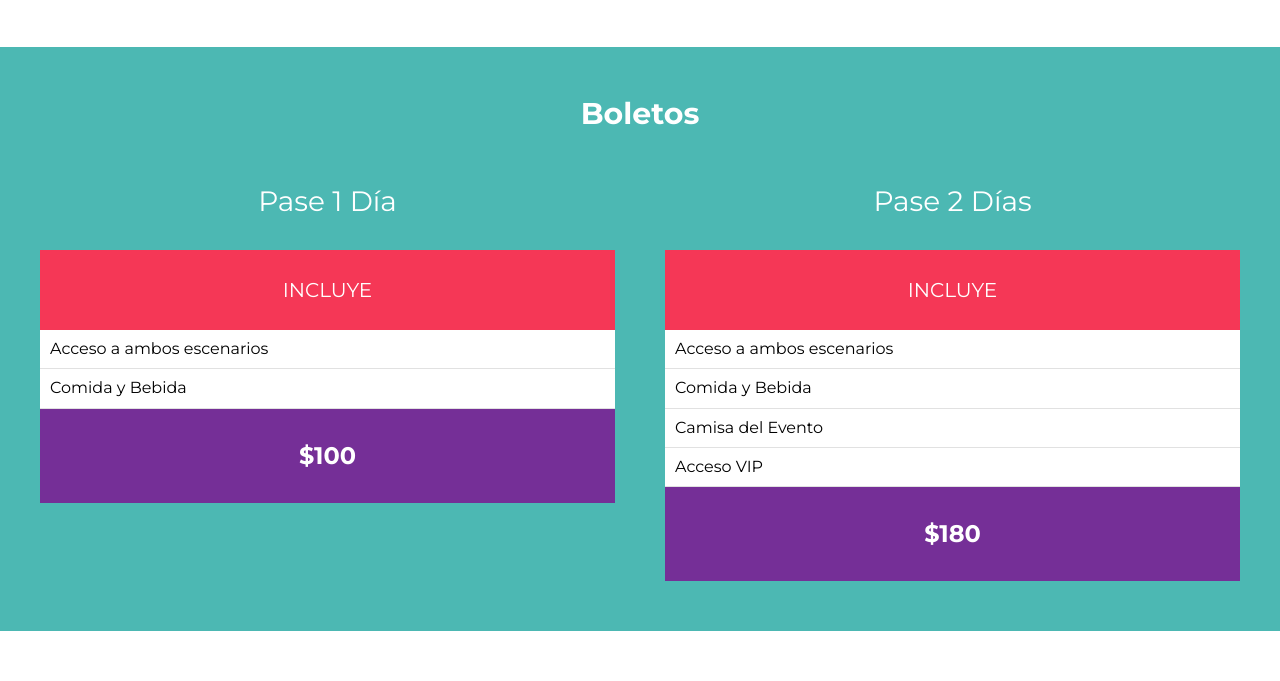
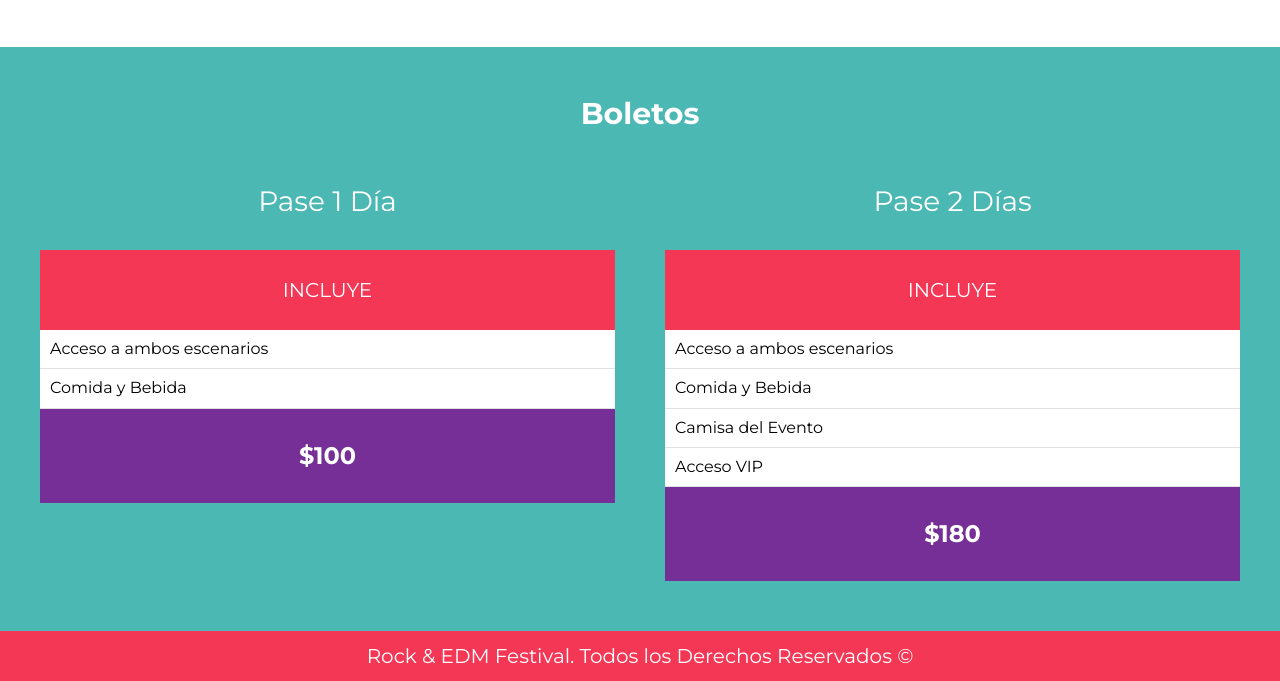
Before and after one commit to fschwalb/FestivalMusica_inicio, a website: page index.html in a window 1280 px wide. Shown: the part 4031-4712 px from the top of the page. Before the commit the page ends 4662 px from the top, so only its background shows below. Drawn offline with nearby package versions, Linux system fonts and the light colour scheme; files that its build step writes are made by us from their sources; files whose address does not match are found by name.

Commit message:
_footer.scss Done

```diff
--- a/index.html
+++ b/index.html
@@ -235,6 +235,10 @@
         </div>
     </section>
 
+    <footer class="site-footer">
+        <p>Rock & EDM Festival. Todos los Derechos Reservados ©</p>
+    </footer>
+
 
 
     <script src="build/js/app.js"></script>
--- /dev/null
+++ b/src/scss/layout/_footer.scss
@@ -0,0 +1,13 @@
+@use 'base/variables' as v;
+
+
+.site-footer {
+    background-color: v.$rosa;
+    padding: 1rem;
+
+    p{
+        margin: 0;
+        text-align: center;
+        color: v.$blanco;
+    }
+}
--- a/src/scss/layout/_index.scss
+++ b/src/scss/layout/_index.scss
@@ -4,3 +4,4 @@
 @forward 'lineup';
 @forward 'galeria';
 @forward 'boletos';
+@forward 'footer';
```
